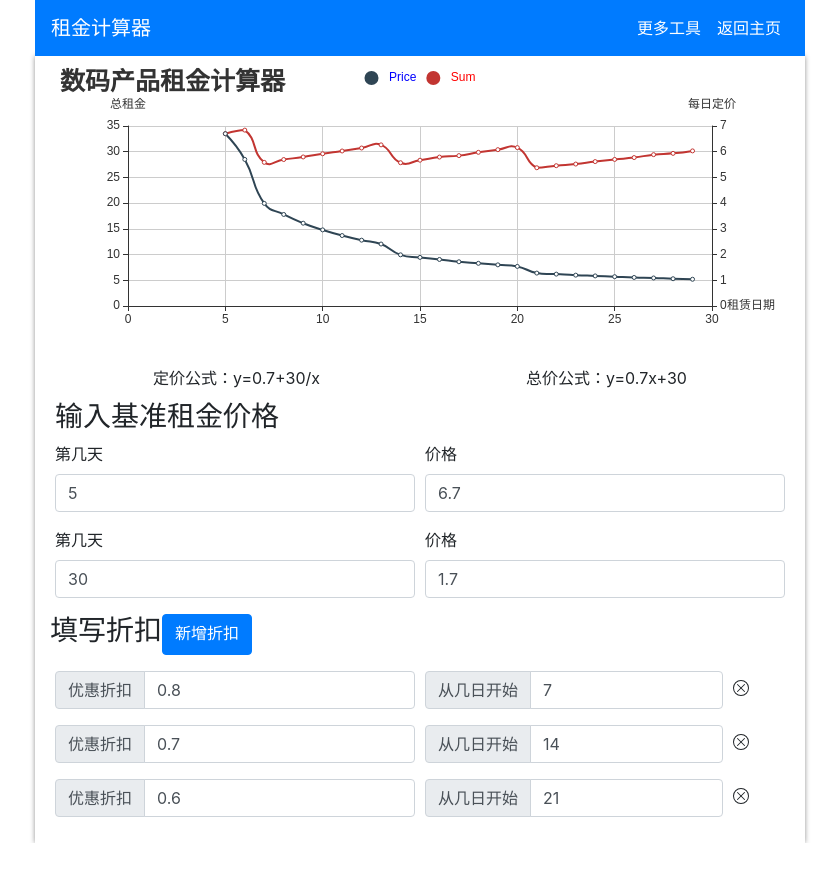
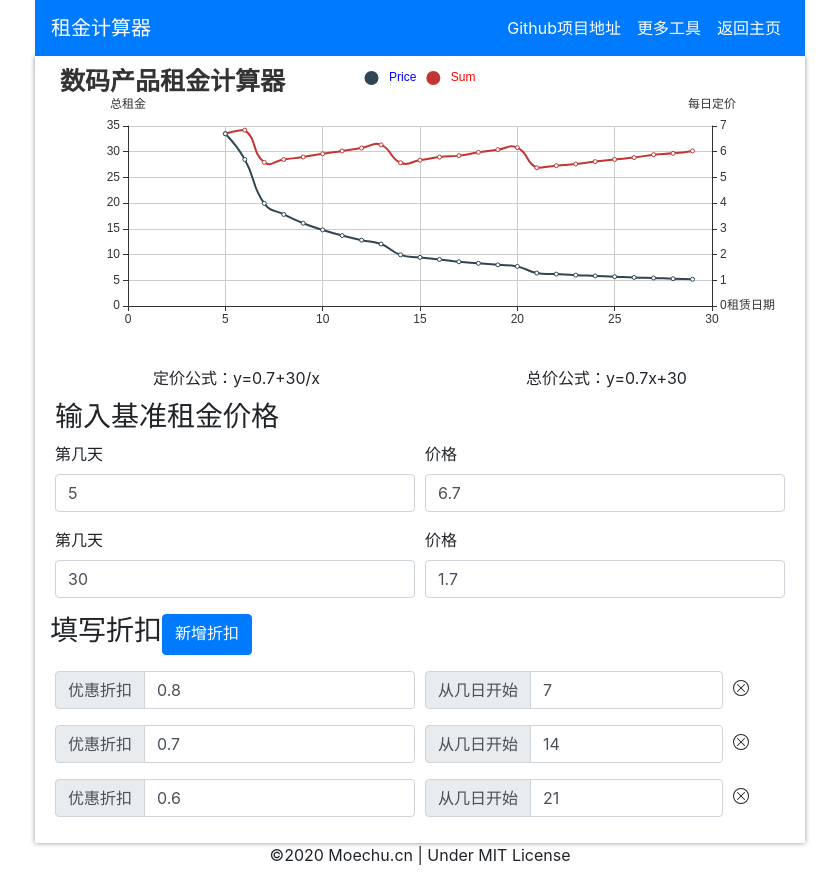
Before and after one commit to Andrew8102/rent_caculator, a Vue app: page / in a window 1280 px wide. Shown: the whole page, without its empty margins (220-1059 px from the left). Before the commit the page ends 843 px from the top, so only its background shows below. Built offline with nearby package versions, Linux system fonts and the light colour scheme.

Commit message:
📦 新增github地址

```diff
--- a/src/App.vue
+++ b/src/App.vue
@@ -6,13 +6,19 @@
       <div class="collapse navbar-collapse justify-content-end" id="navbarNavDropdown">
         <ul class="navbar-nav">
           <li class="nav-item active">
-            <a class="nav-link" href="#">
+            <a class="nav-link" href="https://github.com/Andrew8102/rent_caculator">
+              Github项目地址
+              <span class="sr-only">(current)</span>
+            </a>
+          </li>
+          <li class="nav-item active">
+            <a class="nav-link" href="https://moechu.cn/lab.html">
               更多工具
               <span class="sr-only">(current)</span>
             </a>
           </li>
           <li class="nav-item active">
-            <a class="nav-link" href="#">
+            <a class="nav-link" href="https://moechu.cn/">
               返回主页
               <span class="sr-only">(current)</span>
             </a>
@@ -125,7 +131,9 @@
         </form>
       </div>
     </div>
+    <div class="text-center"><p>©2020 Moechu.cn | Under MIT License</p></div>
   </div>
+
 </template>
 
 <script>
--- /dev/null
+++ b/vue.config.js
@@ -0,0 +1,3 @@
+module.exports = {
+  assetsDir: 'assets'
+}
```
